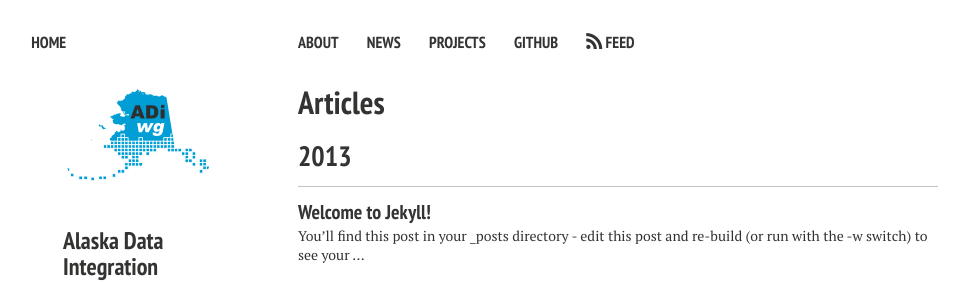
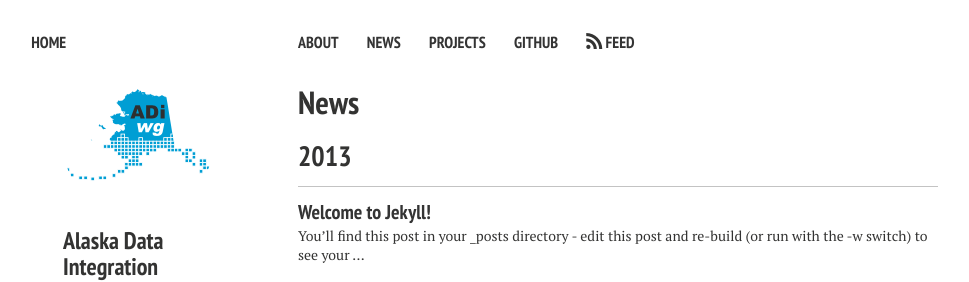
Before and after one commit to adiwg/adiwg.github.io, a Jekyll site: the page built from articles.md, in a window 1280 px wide. Shown: the top 282 px of the page, without its empty margins (22-991 px from the left). Built offline with Jekyll 4.4.1, drawn with Linux system fonts in a browser that asks for light colours; nearby versions of some CDN libraries.

Commit message:
Update articles.md

```diff
--- a/articles.md
+++ b/articles.md
@@ -1,7 +1,7 @@
 ---
 layout: post-index
-permalink: /articles/
-title: Articles
-tagline: A List of Posts
+permalink: /news/
+title: News
+tagline: A List of News
 tags: [blog, graphic design]
 ---
```
